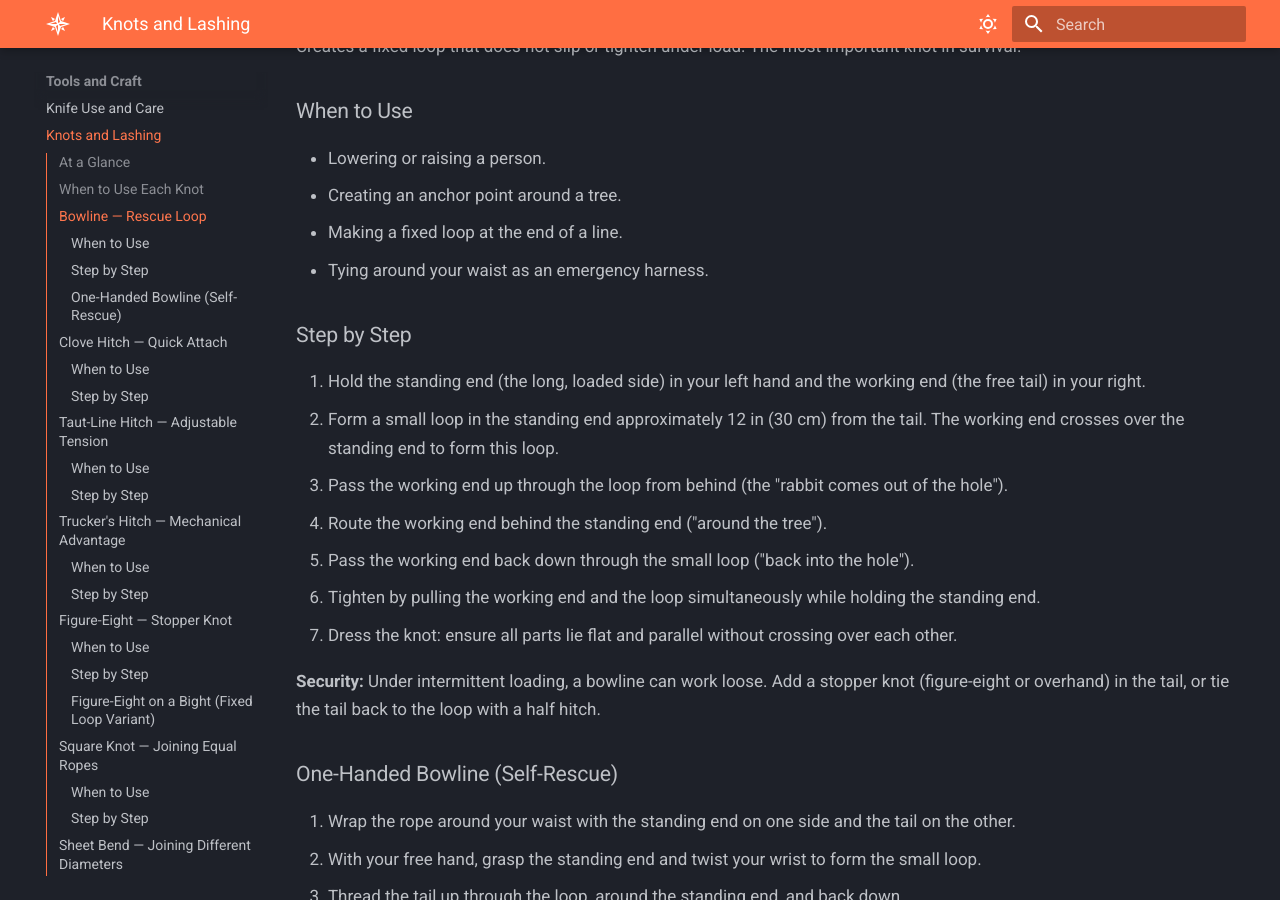
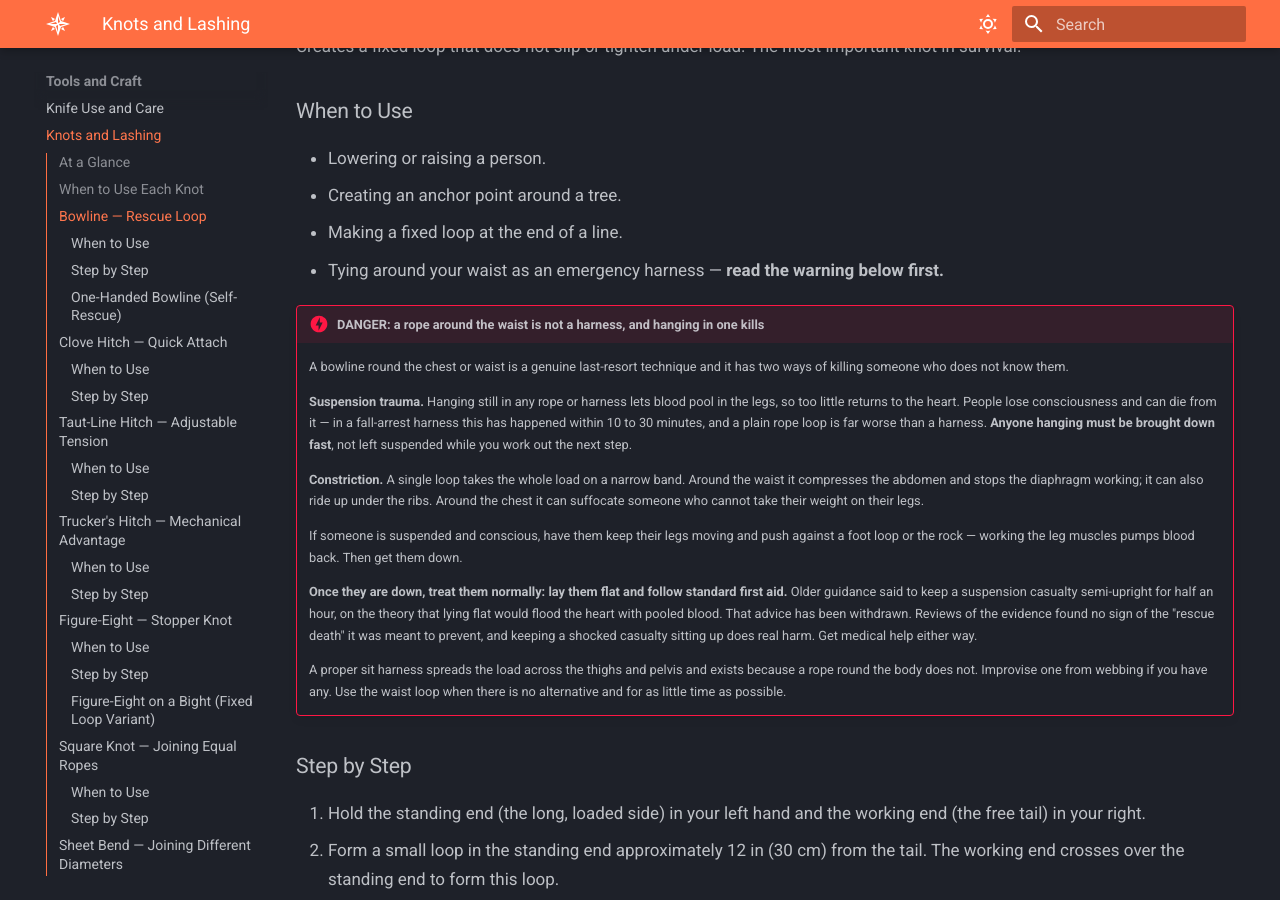
Before and after one commit to mmayden/WilderThings, an MkDocs documentation site: the page built from docs/tools-and-craft/knots-and-lashing.md, in a window 1280 px wide and 900 px high, scrolled down 1285 px. Built offline with MkDocs 1.6.1 and Material for MkDocs 9.7.7, drawn with Linux system fonts in a browser that asks for light colours; some of the changed text lies outside the part shown.

Commit message:
fix: knots guide taught a waist harness with no warning, and had the bowline wrong
The guide lists "tying around your waist as an emergency harness" among
the bowline's uses and says nothing else about it. That technique has two
ways of killing someone.

Suspension trauma: hanging still in a rope lets blood pool in the legs
until too little returns to the heart. In fall-arrest harnesses people
have lost consciousness and died within 10 to 30 minutes, and a single
rope loop is considerably worse than a harness. The operational
consequence is that anyone hanging has to come down immediately, not be
left suspended while the rescuer works out a plan.

Constriction: one loop carries the whole load on a narrow band. Round the
waist it stops the diaphragm working and can ride up under the ribs;
round the chest it can suffocate someone whose legs are not taking
weight. A sit harness spreads load across thighs and pelvis, which is
precisely why it exists.

Kept as a last-resort technique rather than removed, with what makes it
survivable: keep the legs working, get them down fast, shortest possible
duration.

Strength table: the bowline was listed at ~60% retention while the At a
Glance on the same page said a bowline costs about 30%. Published figures
put it near 70%, so the summary was right and the table was wrong.

Square knot: the steps said left over right first and the verification
mnemonic said right over left. Both orders give a square knot, so nothing
was unsafe, but a reader checking their work against the mnemonic finds
it contradicting the instructions they just followed. Steps now match,
with a line saying either order works as long as the second crossing
mirrors the first.

Two DANGER blocks demoted — a clove hitch slipping and a trucker's hitch
ripping a grommet are not injuries. The square knot one stays, since
using it to join a rescue load can kill.

Shear and round lashing were named in the selection table and taught
nowhere, so the table sent readers to a dead end. Described both briefly.

Co-Authored-By: Claude Opus 5 (1M context) <noreply@anthropic.com>

```diff
--- a/docs/tools-and-craft/knots-and-lashing.md
+++ b/docs/tools-and-craft/knots-and-lashing.md
@@ -42,7 +42,37 @@ Creates a fixed loop that does not slip or tighten under load. The most importan
 - Lowering or raising a person.
 - Creating an anchor point around a tree.
 - Making a fixed loop at the end of a line.
-- Tying around your waist as an emergency harness.
+- Tying around your waist as an emergency harness — **read the warning below first.**
+
+!!! danger "DANGER: a rope around the waist is not a harness, and hanging in one kills"
+    A bowline round the chest or waist is a genuine last-resort technique and it has two
+    ways of killing someone who does not know them.
+
+    **Suspension trauma.** Hanging still in any rope or harness lets blood pool in the
+    legs, so too little returns to the heart. People lose consciousness and can die from
+    it — in a fall-arrest harness this has happened within 10 to 30 minutes, and a plain
+    rope loop is far worse than a harness. **Anyone hanging must be brought down fast**,
+    not left suspended while you work out the next step.
+
+    **Constriction.** A single loop takes the whole load on a narrow band. Around the
+    waist it compresses the abdomen and stops the diaphragm working; it can also ride up
+    under the ribs. Around the chest it can suffocate someone who cannot take their
+    weight on their legs.
+
+    If someone is suspended and conscious, have them keep their legs moving and push
+    against a foot loop or the rock — working the leg muscles pumps blood back. Then get
+    them down.
+
+    **Once they are down, treat them normally: lay them flat and follow standard first
+    aid.** Older guidance said to keep a suspension casualty semi-upright for half an
+    hour, on the theory that lying flat would flood the heart with pooled blood. That
+    advice has been withdrawn. Reviews of the evidence found no sign of the "rescue
+    death" it was meant to prevent, and keeping a shocked casualty sitting up does
+    real harm. Get medical help either way.
+
+    A proper sit harness spreads the load across the thighs and pelvis and exists because
+    a rope round the body does not. Improvise one from webbing if you have any. Use the
+    waist loop when there is no alternative and for as little time as possible.
 
 ### Step by Step
 1. Hold the standing end (the long, loaded side) in your left hand and the working end (the free tail) in your right.
@@ -170,11 +200,15 @@ Joins two ropes of equal diameter. Simple and flat, making it useful for bandage
 
 ### Step by Step
 1. Hold one end in each hand: left rope (L) and right rope (R).
-2. Cross L over R and tuck L under R. Pull snug.
-3. Now cross R over L and tuck R under L. Pull snug.
+2. Cross R over L and tuck R under L. Pull snug.
+3. Now cross L over R and tuck L under R. Pull snug.
 4. The result: two interlocking loops that lie flat. Both free ends exit on the same side of the knot.
 
-**Verification:** "Right over left, then left over right." If both tails exit on the same side, it is a square knot. If tails exit on opposite sides, it is a granny knot (which slips under load). Retie.
+**Verification:** "Right over left, then left over right." Starting the other way round —
+left over right, then right over left — gives the same knot; what matters is that the
+second crossing is the mirror of the first. If both tails exit on the same side, it is a
+square knot. If tails exit on opposite sides, it is a granny knot (which slips under
+load). Retie.
 
 !!! danger "WARNING"
     A square knot is not safe for joining ropes under significant or dynamic load. Use a sheet bend or double fisherman's for critical joins.
@@ -270,6 +304,12 @@ Joins two poles that cross at an angle other than 90 degrees (typically 45-60 de
 | Poles end-to-end (extending)      | Shear lashing      |
 | Poles side-by-side (bundling)     | Round lashing      |
 
+The two above are outside the scope of this guide but easy to describe. **Shear lashing**
+binds two parallel poles with 6-8 wraps and 2-3 frapping turns, then the poles are opened
+into an A-frame or left overlapped to make one longer pole. **Round lashing** is the same
+wraps with no frapping, used purely to bundle poles that stay parallel. Both start and
+finish with a clove hitch, like square lashing.
+
 ---
 
 ## Rope Care
@@ -307,6 +347,8 @@ Before any load-bearing use:
 - Not leaving enough tail on the working end (minimum 6 in / 15 cm for safety).
 - Storing rope in a tangled pile instead of coiling it.
 - Failing to inspect rope before critical use.
+- **Leaving someone hanging in a rope loop while you decide what to do.** Suspension trauma can kill in under half an hour. Getting them down is the priority.
+- Treating a waist loop as a harness for anything but the shortest possible time.
 
 ---
 
@@ -339,4 +381,7 @@ Before any load-bearing use:
 - Ashley, Clifford W. *The Ashley Book of Knots.* Doubleday, 1944.
 - Pawson, Des. *The Handbook of Knots.* DK Publishing, 2004.
 - Boy Scouts of America. *Pioneering Merit Badge Pamphlet.* BSA, 2016.
+- UK Health and Safety Executive, RR708, "Evidence-based review of the current guidance on first aid measures for suspension trauma" (2009).
+- ANZCOR Guideline 9.1.5, "First Aid Management of Harness Suspension Trauma".
+- International Guild of Knot Tyers, knot strength reference tables.
 - Kochanski, Mors. *Bushcraft: Outdoor Skills and Wilderness Survival.* Lone Pine Publishing, 1987.
```
Also changed, not shown: other parts of docs/tools-and-craft/knots-and-lashing.md (+3 -3 lines).
